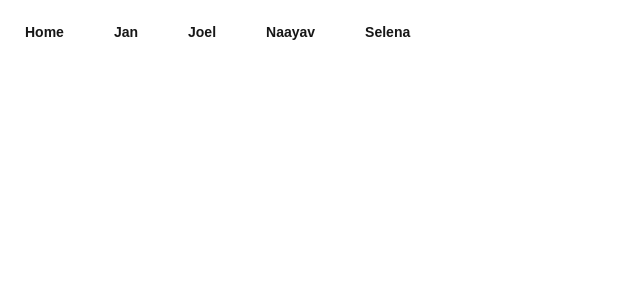
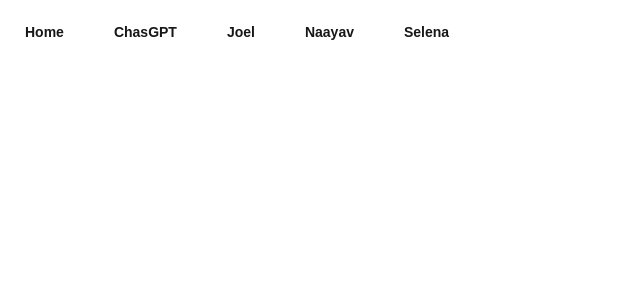
Before and after one commit to t-kupp/chas-google-ai-website, a Next.js app: page / in a window 1280 px wide. Shown: the top 300 px of the page, without its empty margins (0-640 px from the left). Built offline with nearby package versions, Linux system fonts and the light colour scheme.

Commit message:
renamed Jan to ChasGPT

```diff
--- a/src/components/Header.jsx
+++ b/src/components/Header.jsx
@@ -11,8 +11,8 @@ export default function Header() {
             </Link>
           </li>
           <li>
-            <Link className="btn btn-ghost" href="/Jan">
-              Jan
+            <Link className="btn btn-ghost" href="/ChasGPT">
+              ChasGPT
             </Link>
           </li>
           <li>
--- a/src/pages/Jan.jsx
+++ b/src/pages/ChasGPT.jsx
@@ -1,4 +1,4 @@
-import Sidebar from "@/components/Jan-Sidebar";
+import Sidebar from "@/components/ChasGPT-Sidebar";
 import { model } from "../../util/jan-ai";
 import { useState } from "react";
 
@@ -25,17 +25,22 @@ export default function ChasGPT() {
     ]);
   }
 
+  function scrollDown() {
+    setTimeout(() => {
+      window.scrollTo({ top: document.body.scrollHeight, behavior: "smooth" });
+    }, 100);
+  }
+
   async function generateChat(userInput) {
     setIsThinking(true);
+    scrollDown();
     const chat = model.startChat({ history });
     const result = await chat.sendMessage(userInput);
     const responseText = result.response.text();
 
     addMessageToHistory("model", responseText);
     setIsThinking(false);
-    setTimeout(() => {
-      window.scrollTo({ top: document.body.scrollHeight, behavior: "smooth" });
-    }, 100);
+    scrollDown();
   }
 
   return (
```
Also changed, not shown: src/components/ChasGPT-Sidebar.jsx (renamed from src/components/Jan-Sidebar.jsx).
